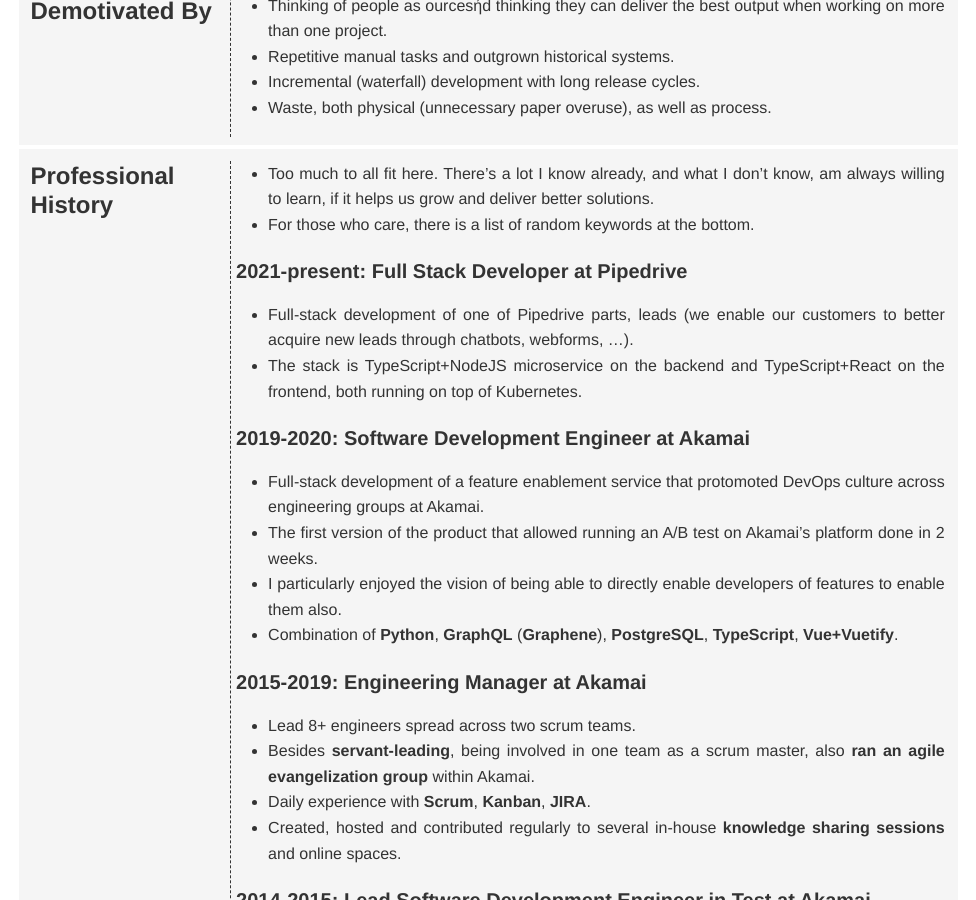
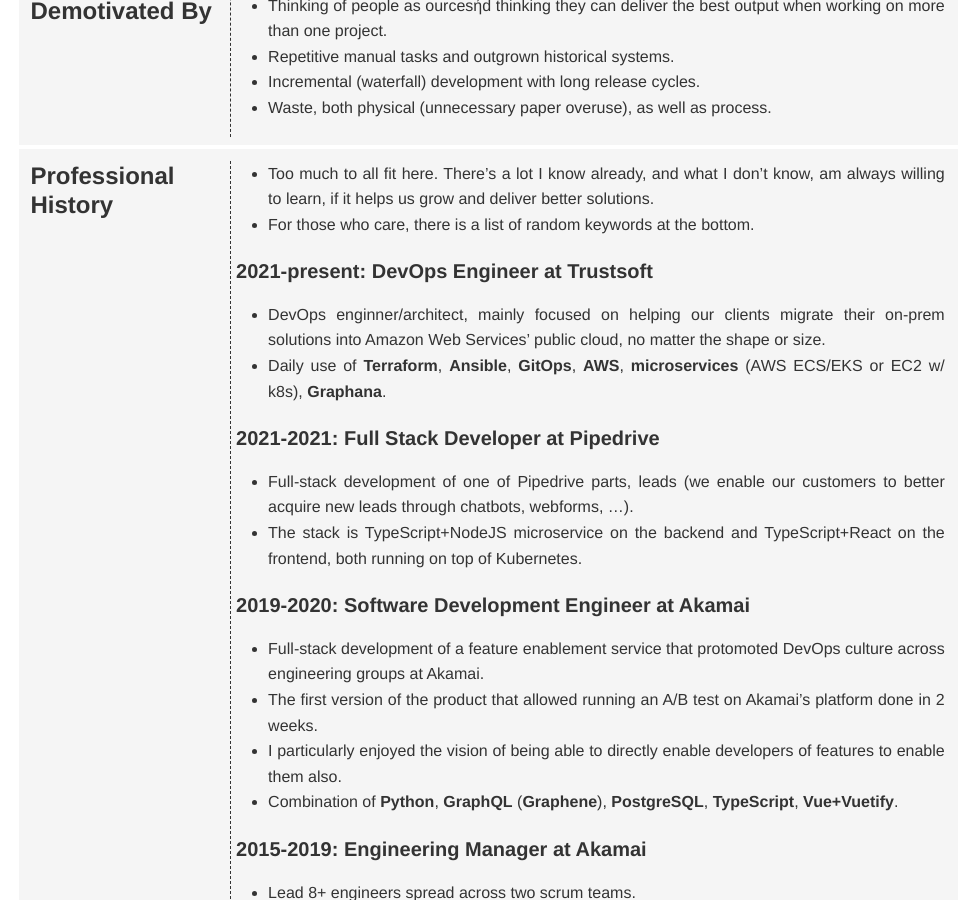
Before and after one commit to petr-motejlek/my-cv, a Jekyll site: the page built from _pages/index.markdown, in a window 1280 px wide and 900 px high, scrolled down 1669 px. Shown: the whole window, without its empty margins (152-1128 px from the left). Built offline with Jekyll 4.4.1, drawn with Linux system fonts in a browser that asks for light colours.

Commit message:
Trustsoft

```diff
--- a/_pages/index.markdown
+++ b/_pages/index.markdown
@@ -159,7 +159,14 @@ title: Curriculum Vitae
   am always willing to learn, if it helps us grow and deliver better solutions.
 - For those who care, there is a list of random keywords at the bottom.
 
-### 2021-present: Full Stack Developer at Pipedrive
+### 2021-present: DevOps Engineer at Trustsoft
+
+* DevOps enginner/architect, mainly focused on helping our clients migrate their on-prem
+  solutions into Amazon Web Services' public cloud, no matter the shape or size.
+* Daily use of __Terraform__, __Ansible__, __GitOps__, __AWS__,
+  __microservices__ (AWS ECS/EKS or EC2 w/ k8s), __Graphana__.
+
+### 2021-2021: Full Stack Developer at Pipedrive
 
 * Full-stack development of one of Pipedrive parts, leads (we enable our customers to
 better acquire new leads through chatbots, webforms, ...).
```
